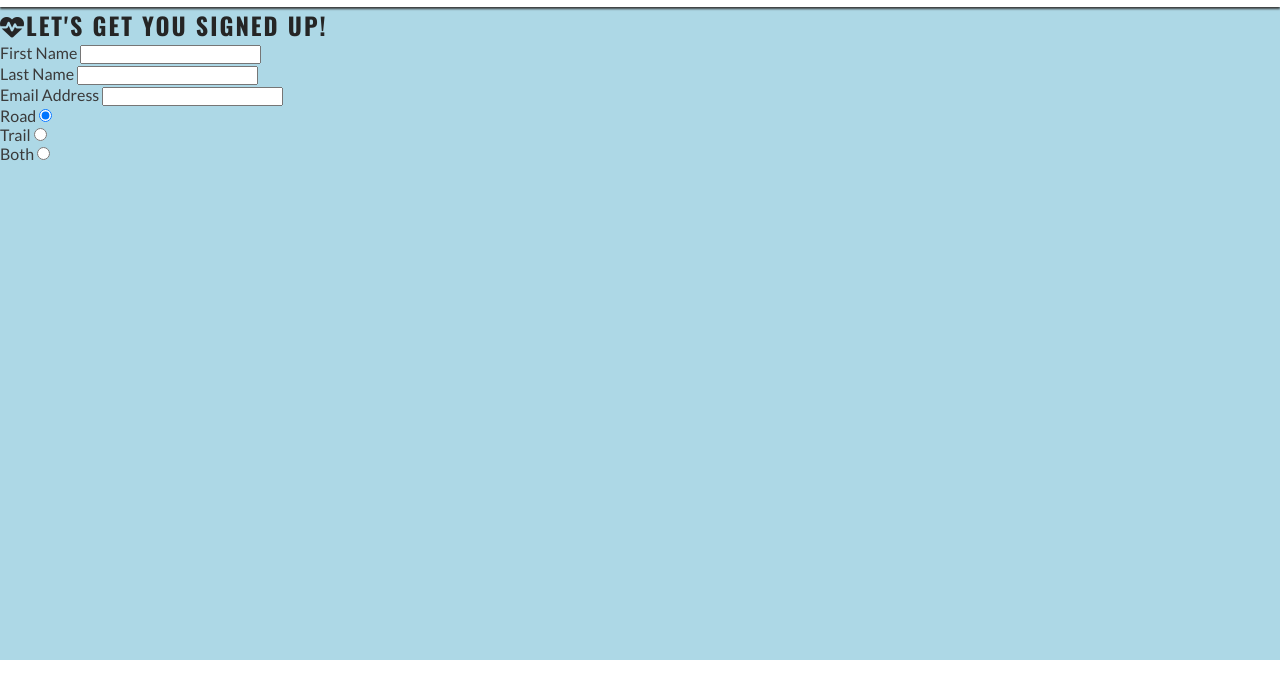
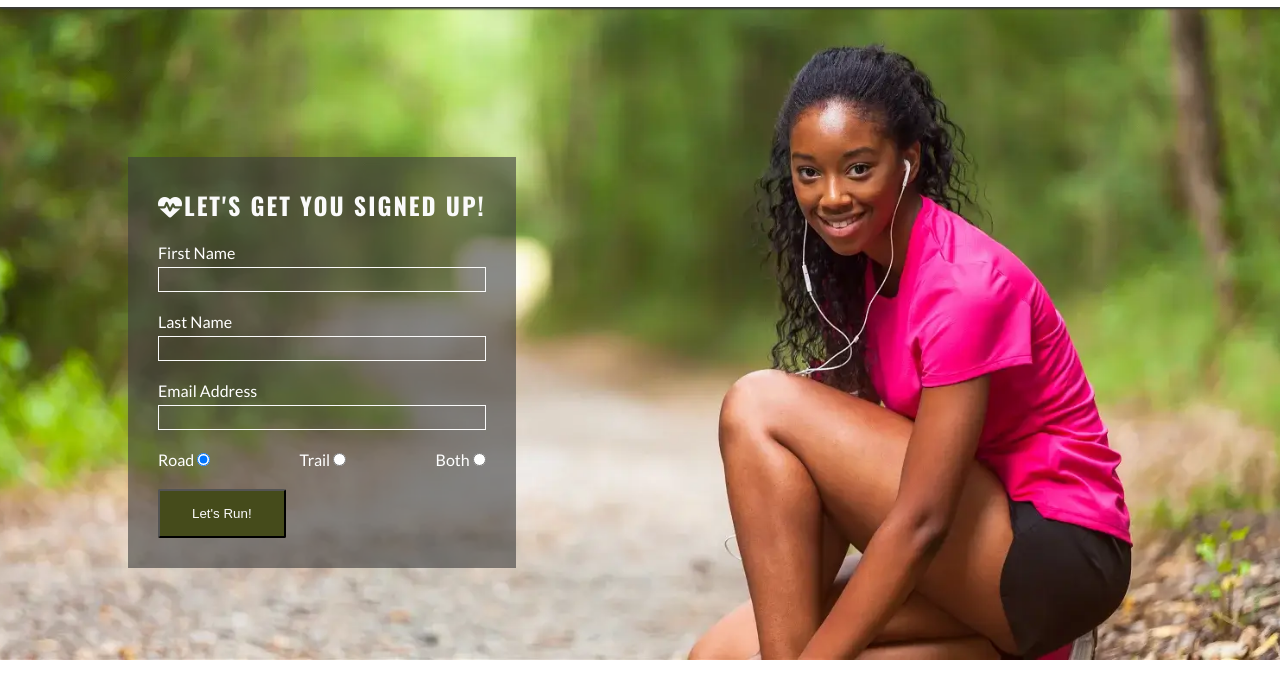
Before and after one commit to Jawdan-CI/repository, a plain HTML site: page signup.html in a window 1280 px wide. Shown: the part 72-749 px from the top of the page. Drawn offline with nearby package versions, Linux system fonts and the light colour scheme.

Commit message:
Styled sign up form across all devices

```diff
--- a/assets/css/styles.css
+++ b/assets/css/styles.css
@@ -160,8 +160,10 @@ nav {
 main {
     background-color: lightblue;
     /* Makes main element take up surplus space to push footer to the bottom */
+    display: flex;
     flex: 1 0 auto;
     margin-top: 47px;
+    flex-direction: column;
 }
 
 /* Hero Section */
@@ -281,6 +283,52 @@ main {
   color: #3a3a3a;
 }
 
+/* Sign Up Section */
+
+#signup {
+  background-image: url("../images/signup-image.webp");
+  background-size: cover;
+  background-position: 75%;
+  padding: 20px 10% 0 10%;
+  flex-grow: 1;
+}
+
+#signup-form>h2 {
+  color: #fafafa;
+  margin-bottom: 20px;
+}
+
+#signup-form {
+  color: #ffffff;
+  background-color: rgba(60, 60, 60, .6);
+  padding: 30px;
+}
+
+.text-input {
+  background: transparent;
+  color:#fafafa;
+  border: 1px solid #fafafa;
+  border radius: 2px;
+  width: 100%;
+  height: 25px;
+  padding 0 5px;
+  margin: 5px 0 20px 0;
+}
+
+.radio-buttons {
+  width: 100%;
+  display: flex;
+  justify-content: space-between;
+}
+
+.join-button {
+  margin-top: 20px;
+  border-radius: 2px;
+  background-color: #454b1b;
+  color:#fafafa;
+  padding: 15px 32px;
+}
+
 @media screen and (min-width: 576px) {
   #photos {
     column-count: 2;
@@ -342,6 +390,29 @@ main {
   #photos {
     column-count: 3;
   }
+
+  /*Sign Up */
+
+  #signup {
+    background-position: center;
+    position: relative;
+  }
+
+  #signup-form {
+    max-width: 400px;
+    position: absolute;
+    left: 10%;
+    top: 150px;
+  }
+
+  .text-input:hover {
+    border-color: #f16c6b;
+  }
+
+  .join-button:hover {
+    background-color: #fafafa;
+    color: #454b1b;
+  }
 }
 
 @media screen and (min-width: 992px) {
--- a/signup.html
+++ b/signup.html
@@ -38,13 +38,13 @@
                 <h2><i class="fa-solid fa-heart-pulse"></i>LET'S GET YOU SIGNED UP!</h2>
                 <!--Text Inputs-->
                 <label for="first_name">First Name</label>
-                <input type="text" name="first_name" id="first_name">
+                <input type="text" name="first_name" id="first_name" class="text-input">
                 <br>
                 <label for="last_name">Last Name</label>
-                <input type="text" name="last_name" id="last_name">
+                <input type="text" name="last_name" id="last_name" class="text-input">
                 <br>
                 <label for="email_address">Email Address</label>
-                <input type="text" name="email_address" id="email_address">
+                <input type="text" name="email_address" id="email_address" class="text-input">
                 <br>
                 <!--Radio Buttons-->
                 <div class="radio-buttons">
@@ -61,6 +61,7 @@
                         <input type="radio" name="running_preference" id="both" value="both" required>
                     </div>
                 </div>
+                <button type="submit" class="join-button">Let's Run!</button>
             </form>
         </section>
     </main>
```
Also changed, not shown: assets/images/signup-image.webp (added).
